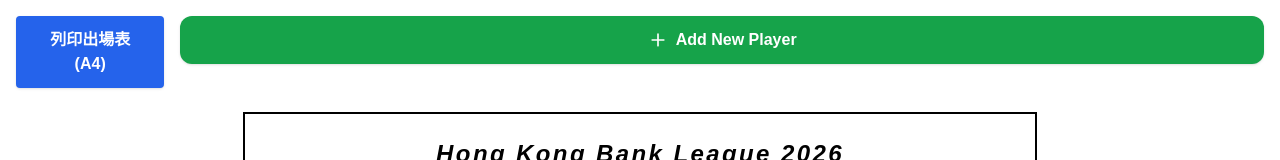
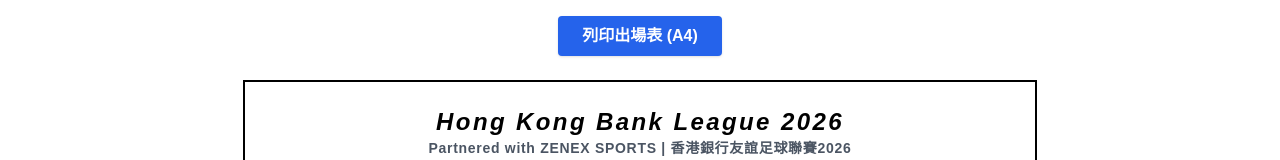
Before and after one commit to clawdfelix-ship-it/football-league-system, a Next.js app: page /admin/match-sheet/0 in a window 1280 px wide. Shown: the top 160 px of the page. Built offline with nearby package versions, Linux system fonts and the light colour scheme; no server answers; the database is empty.

Commit message:
Remove PlayerManager component from match sheet page

```diff
--- a/app/admin/match-sheet/[teamId]/page.tsx
+++ b/app/admin/match-sheet/[teamId]/page.tsx
@@ -2,7 +2,7 @@
 import { getTeamPlayers } from '@/lib/actions';
 import { TEAMS } from '@/lib/constants';
 import { PrintButton } from './PrintButton';
-import { PlayerManager, DeletePlayerButton, UploadPhotoButton } from './PlayerManager';
+import { DeletePlayerButton, UploadPhotoButton } from './PlayerManager';
 import type { Player } from '@/lib/schema';
 
 export default async function MatchSheet({ params }: { params: Promise<{ teamId: string }> }) {
@@ -27,7 +27,6 @@
       {/* 操作欄 - 列印時隱藏 */}
       <div className="flex justify-center gap-4 mb-6 print:hidden">
         <PrintButton />
-        <PlayerManager teamName={team.name} />
       </div>
 
       {/* A4 出場表容器 */}
```
